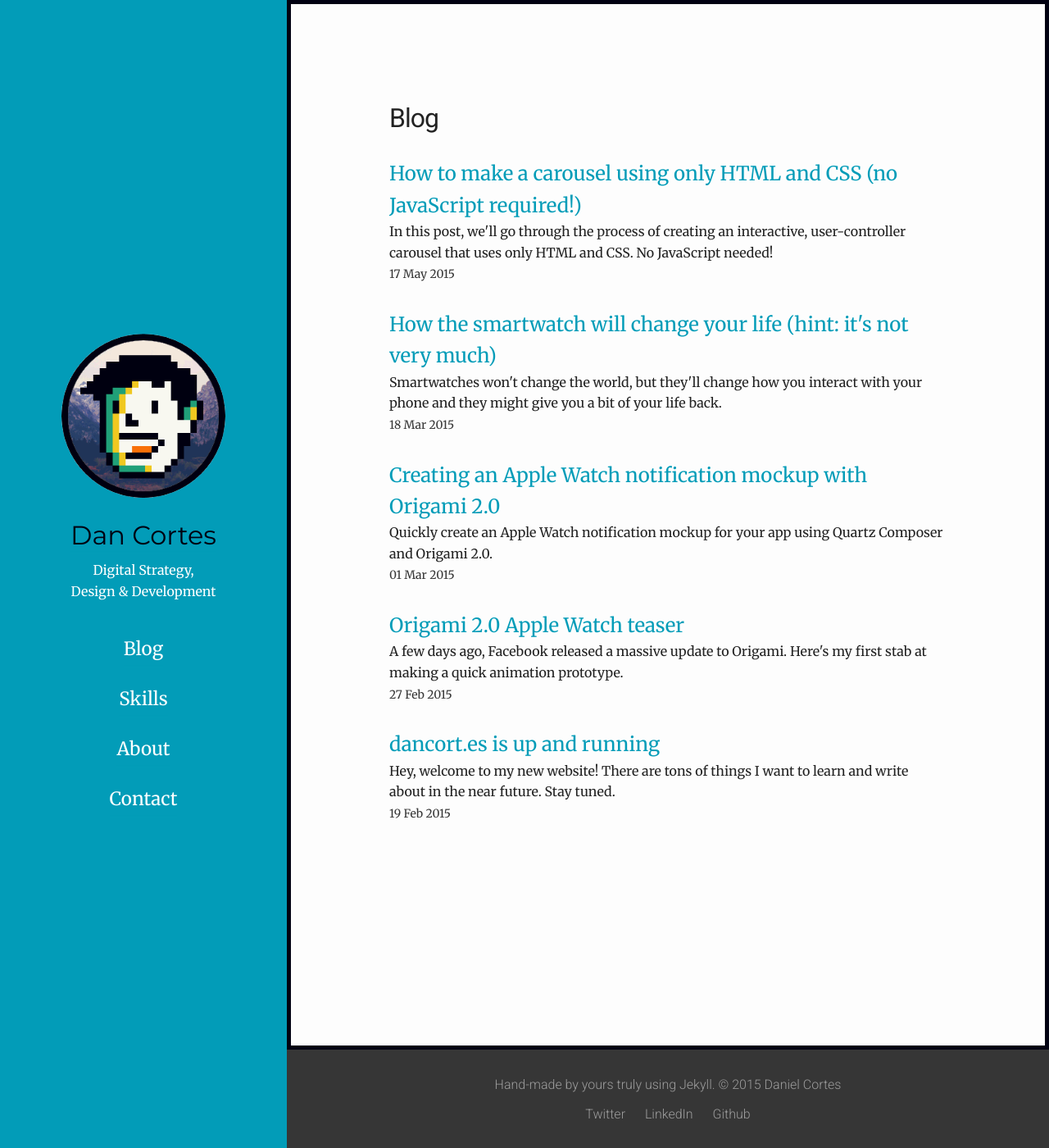
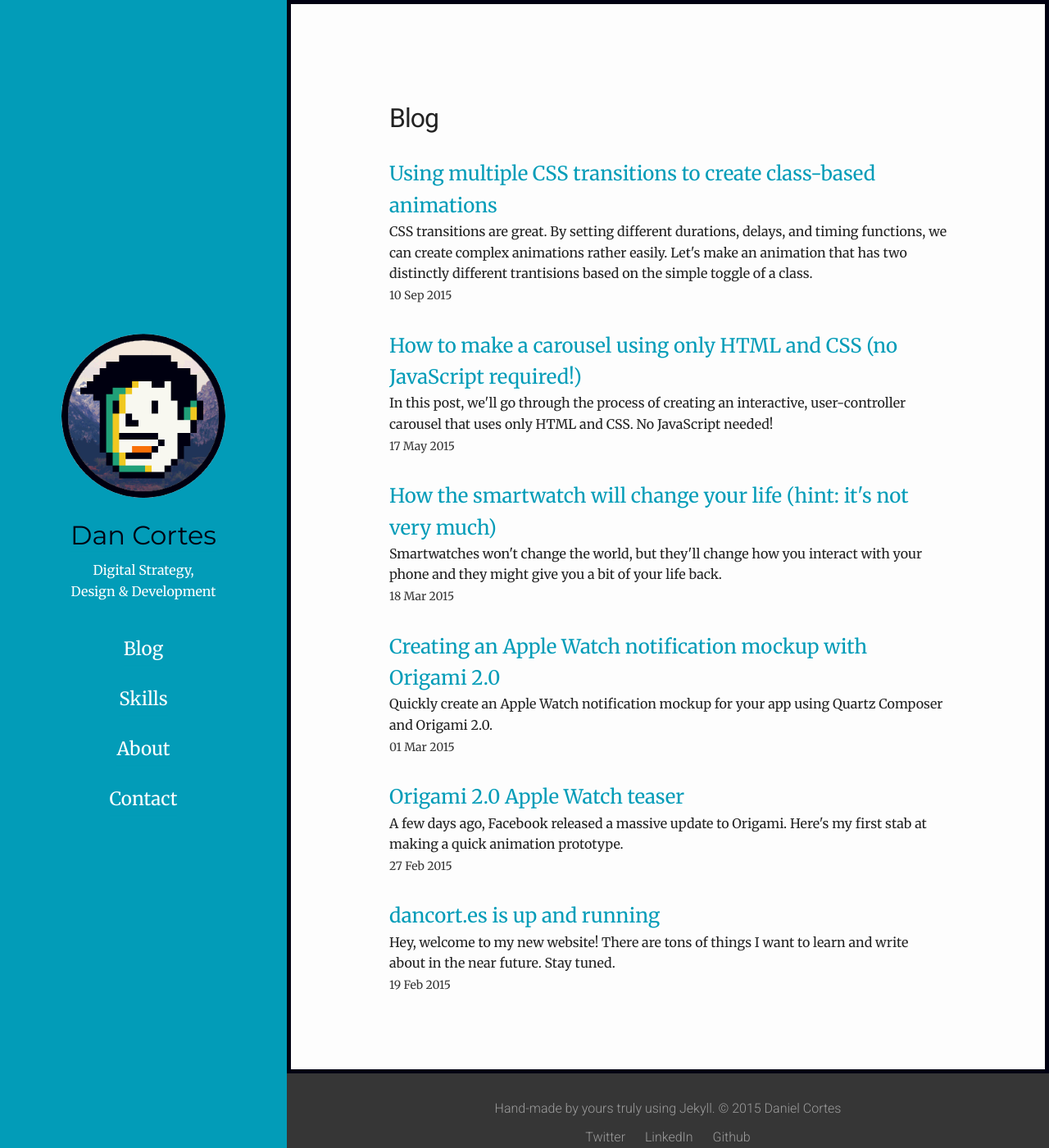
Before and after one commit to dgca/dancortes-old, a Jekyll site: the page built from blog.md, in a window 1280 px wide and 1400 px high. Shown: the whole window at 82% size. Built offline with Jekyll 4.4.1, drawn with Linux system fonts in a browser that asks for light colours; nearby versions of some CDN libraries; some of the changed lines change nothing that is shown.

Commit message:
New post

```diff
--- /dev/null
+++ b/_posts/2015-09-10-how-to-css-transition-delay-animation.md
@@ -0,0 +1,242 @@
+---
+layout:     post
+title:      "Using multiple CSS transitions to create class-based animations"
+date:       2015-09-10
+categories: web-design
+heroimage:
+excerpt:    CSS transitions are great. By setting different durations, delays, and timing functions, we can create complex animations rather easily. Let's make an animation that has two distinctly different trantisions based on the simple toggle of a class.
+---
+
+CSS transitions are pretty awesome. They're straight-forward to write, supported by all modern browsers, and add a bit of interactivity without the need for JavaScript (save some adding or removing classes).
+
+In a nutshell, they're a way to animate the change in value of a property of an HTML element. So say you have an image, such as the one below with the class of *.kitten*, and you want it to fade out on hover, you could add a rule to the *:hover* pseudo-class that goes something like:
+
+{% highlight css %}
+.kitten:hover {
+  opacity: 0;
+  transition: opacity 0.5s linear;
+}
+{% endhighlight %}
+
+...and our kitten will fade out like this (hover your mouse on Tiger <span style="font-style:italic">[sorry, mobile peeps, but if you tap Tiger, he probably won't come back]</span>):
+
+<figure>
+  <img class="kitten" style="display:block;margin:0 auto;" src="/assets/img/sleepy-kitten.jpg">
+  <figcaption>Internet, meet tiger.</figcaption>
+</figure>
+
+But, you may have noticed that while our kitten fades out on hover, it pops back in on mouseleave. Why? Because our *transition* is tied to the *:hover* state, so when our mouse leaves the image, we go back to *.kitten*'s lack of *transition*, which is a delay of 0 seconds, and a transition time of 0 seconds. In other words, no transition.
+
+That's actually a pretty cool because it means we can give our elements different transition properties based on their class (or pseudoclass). That gives us the ability to have different animations depending on whether we're adding or removing classes, kind of like this:
+
+<style type="text/css">
+.kitten:hover {
+  opacity: 0;
+  transition: opacity 0.5s linear;
+}
+
+.circle {
+  background-color: #B266FF;
+  border-radius: 50%;
+  height: 40px;
+  left: 0;
+  margin-bottom: 10px;
+  position: relative;
+  transition: left 2s ease-out;
+  width: 40px;
+}
+
+.animate .circle {
+  left: 90%;
+  transition: left 1s cubic-bezier(0.68, -0.55, 0.27, 1.55);
+}
+
+.animate .item-2 {
+  transition-delay: 0.5s;
+}
+
+.animate .item-3 {
+  transition-delay: 1s;
+}
+
+.animate .item-4 {
+  transition-delay: 1.5s;
+}
+</style>
+
+<figure class="demo">
+  <div class="circle item-1"></div>
+  <div class="circle item-2"></div>
+  <div class="circle item-3"></div>
+  <div class="circle item-4"></div>
+  <figcaption>Mmm, class-based animations.</figcaption>
+</figure>
+<button type="button" class="demo-button">Toggle the thing!</button>
+
+<script type="text/javascript">
+    $('.demo-button').click(function() {
+      $('.demo').toggleClass('animate');
+    });
+</script>
+
+So, what's cool about that? Well, aside from the bit of JavaScript we're using to toggle the *.animate* class in the *figure* above, the animations are all just CSS transitions. The markup for this is just:
+
+{% highlight html %}
+<figure class="demo">
+  <div class="circle item-1"></div>
+  <div class="circle item-2"></div>
+  <div class="circle item-3"></div>
+  <div class="circle item-4"></div>
+  <figcaption>Mmm, class-based CSS animations.</figcaption>
+</figure>
+<button type="button" class="demo-button">Toggle the thing!</button>
+{% endhighlight %}
+
+So, what's our CSS doing to create this effect? First, let's look at the CSS in its entirety.
+
+{% highlight css %}
+.circle {
+  background-color: #B266FF;
+  border-radius: 50%;
+  height: 40px;
+  left: 0;
+  margin-bottom: 10px;
+  position: relative;
+  transition: left 2s ease-out;
+  width: 40px;
+}
+
+.animate .circle {
+  left: 90%;
+  transition: left 1s cubic-bezier(0.68, -0.55, 0.27, 1.55);
+}
+
+.animate .item-2 {
+  transition-delay: 0.5s;
+}
+
+.animate .item-3 {
+  transition-delay: 1s;
+}
+
+.animate .item-4 {
+  transition-delay: 1.5s;
+}
+{% endhighlight %}
+
+## Now, let's walk through each piece
+
+{% highlight css %}
+.circle {
+  background-color: #B266FF;
+  border-radius: 50%;
+  height: 40px;
+  left: 0;
+  margin-bottom: 10px;
+  position: relative;
+  transition: left 2s ease-out;
+  width: 40px;
+}
+{% endhighlight %}
+
+So here's where we turn empty *div.circle*'s into 40px by 40px purple circles. We also explicitly define a few things that make this whole effect possible.
+
+For one—and most importantly for the topic at hand—we set the default *transition* property for our *.circle*'s to *all 2s ease*. For context, *transition* is a shorthand property that defines a few things, such as what property we're setting the transition for, how long the transition should take, what (if any) delay there should be before our transition begins, and what easing function should be used to transition between the two values. Learn more about it on the [Mozilla Developer Network](https://developer.mozilla.org/en-US/docs/Web/CSS/transition).
+
+So, why did we define it here? Well, remember our cat up there? If we didn't define the base state, then when we toggled off the *.animate* class, our circles would immediately jump back to their initial state without that smooth transition effect we're going for. We want the default transition to apply to the *left* property, transition over *2 seconds*, and use a *ease-out* transition-timing-function. Again, *transition* is a shorthand for all of these individual properties.
+
+Which leads us to the next thing we're doing. We're explicitly defining *left: 0* because without it, our browser wouldn't know what value to transition the *left* property from, to our final state of *.animate .circle { left: 90% }*. Why do we need it? Well, *left*'s initial value is *auto*, which is not a numerical value. Again, remember Tiger the cat? We didn't need to explicitly define his *opacity* because *opacity*'s initial value is *1*. In order to use the transition property, your starting and ending values need to compute to a numerical value, or your browser won't know how to go from one to the other.
+
+And, finally, we're giving our *.circle*'s relative positioning so we can actually move them using the *left* property.
+
+{% highlight css %}
+.animate .circle {
+  left: 90%;
+  transition: left 1s cubic-bezier(0.68, -0.55, 0.27, 1.55);
+}
+{% endhighlight %}
+
+Once we add the *.animate* class to our containing *figure* element, we're going to move our circles over to the left by 90%. We're also going to overwrite the transition property of our *.circle*'s to something that's a little faster and more bouncy. We're bringing the *transition-duration* down from *2s* to *1s*, and we're going to switch up the *transition-timing-function* to a custom cubic bezier curve we made in Chrome's dev tools.
+
+A quick note about that, in the more recent versions of the Chrome inspector, when you have an element with a transition property, you'll see this little square with a squiggly line in it. If you click that square, you can actually edit the bezier curve visually and copy its values to use in your CSS.
+
+<figure>
+  <img style="display: block; margin: 0 auto;" src="/assets/img/example-chrome-inspector-transition-curve.png">
+  <figcaption>Chrome inspector's bezier curve tool</figcaption>
+</figure>
+
+For me, it's a lot of trial and error, but you can get some pretty complex animation curves out of that thing.
+
+Finally, we have:
+
+{% highlight css %}
+.animate .item-2 {
+  transition-delay: 0.5s;
+}
+
+.animate .item-3 {
+  transition-delay: 1s;
+}
+
+.animate .item-4 {
+  transition-delay: 1.5s;
+}
+{% endhighlight %}
+
+This is pretty self explanatory, but we're setting a delaying the animation for some of our items. Because the default *transition-delay* is *0* and we want the animation to start when we click the button, we don't need to worry about setting a *transition-delay* for our first item. We did set one for items two through four, incrementing each by half a second. That way, we get that staggered effect where each item starts moving a little after the one before.
+
+So that's it! When our *figure* has the *.animate* class, we stagger the delay of the transition, and use a bouncy bezier curve we made with Chrome's inspector (love you, Chrome!). When we remove the class, our *.circle*'s animate back with their simultaneous less bouncy transition.
+
+One last thing I want to mention is that you can stack values for the *transition* property, meaning you could have specific delays and timing functions for different properties you're animating. Hover over this red square for an example.
+
+<style type="text/css">
+div.example {
+  background-color: red;
+  height: 100px;
+  width: 100px;
+
+  margin: 0 auto;
+
+  transition: all 1s linear;
+}
+
+div.example:hover {
+  background-color: blue;
+  height: 200px;
+  width: 200px;
+
+  transition: background-color 0.25s linear,
+              height 1s 1s ease-in,
+              width 2s ease-out;
+}
+</style>
+
+<figure>
+  <div class="example"></div>
+  <figcapture>This ain't pretty, but what's happening is pretty interesting</figcapture>
+</figure>
+
+{% highlight css %}
+  background-color: red;
+  height: 100px;
+  width: 100px;
+
+  margin: 0 auto;
+
+  transition: all 1s linear;
+}
+
+div.example:hover {
+  background-color: blue;
+  height: 200px;
+  width: 200px;
+
+  transition: background-color 0.25s linear,
+              height 1s 1s ease-in,
+              width 2s ease-out;
+}
+{% endhighlight %}
+
+So we have a 100px by 100px red *div*. On over, we're making it blue, and upping its size to 200px by 200px. Finally, in our *div.example:hover* rules, we have multiple values for the *transition* property for each of the properties we're animating. Take a look at the *height* rule. Notice how it has two *1s* values? We haven't seen *transition-delay* in a shorthand property in this post, but it can be passed to transition as a 2nd duration value, after *transition-duration*. Pretty neat stuff!
+
+CSS transitions are pretty neat things, and by setting different durations, delays, and timing functions, you can create complex animations rather easily. I hope this post was valuable to some of you. I hope you enjoyed this. Let me know your thoughts or teach me a thing or two about CSS animations by contacting me Twitter at [@ddggccaa](https://twitter.com/ddggccaa).
--- a/_sass/_base.scss
+++ b/_sass/_base.scss
@@ -33,8 +33,35 @@ p {
     font-family: $paragraph-font-stack;
 }
 
+label {
+    font-family: $base-font-stack;
+    font-weight: bold;
+}
+
 em {
     color: $emphasis-color;
+}
+
+button {
+    background-color: $brand-color;
+    border: 2px solid $tertiary-color;
+    color: $tertiary-color;
+    font-family: $base-font-stack;
+    font-size: $base-font-size;
+    outline: none;
+    padding: ($spacing-unit / 6) ($spacing-unit / 3);
+    transition: background-color 0s,
+                all 0.5s ease;
+
+    &:hover:not(:active) {
+        background-color: darken($brand-color, 5);
+        box-shadow: 0 2px 2px rgba(0, 0, 0, 0.2);
+        transform: translateY(-1px);
+    }
+
+    &:active {
+        transition: none;
+    }
 }
 
 /**
@@ -185,7 +212,7 @@ pre {
  */
 .clearfix, %clearfix {
 
-    &:after {
+    &::after {
         content: "";
         display: table;
         clear: both;
```
Also changed, not shown: assets/img/example-chrome-inspector-transition-curve.png (added), assets/img/sleepy-kitten.jpg (added), 2 other files.
